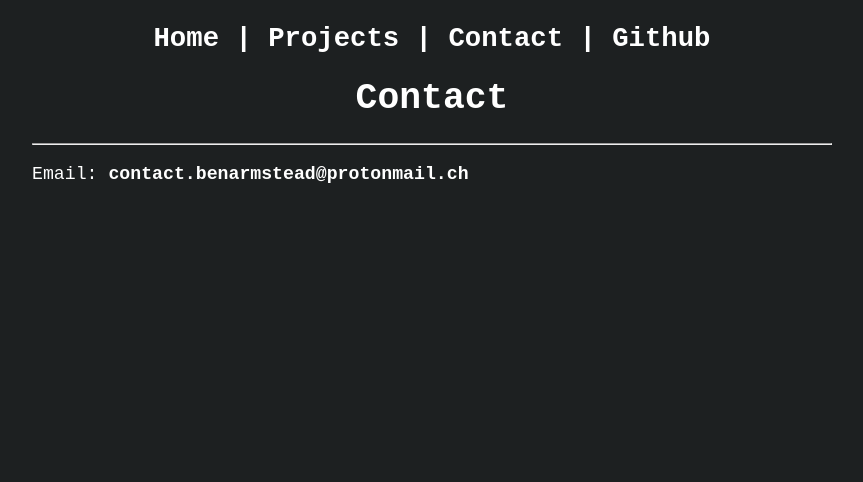
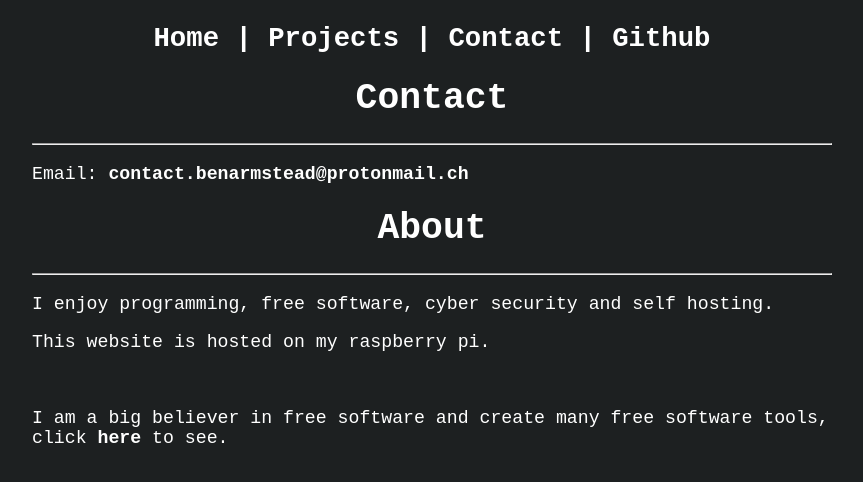
Before and after one commit to throwaway1037/Website, a plain HTML site: page src/pages/contact.html in a window 1280 px wide. Shown: the whole page, without its empty margins (208-1071 px from the left). Drawn offline with Linux system fonts and the light colour scheme.

Commit message:
Change contact page

```diff
--- a/src/pages/contact.html
+++ b/src/pages/contact.html
@@ -16,6 +16,13 @@
     			<h1>Contact</h1>
 			<hr>
 			<p>Email: <a href="mailto:contact.benarmstead@protonmail.ch"><b>contact.benarmstead@protonmail.ch</b></a> </p>
+
+			<h1>About</h1>
+			<hr>
+			<p>I enjoy programming, free software, cyber security and self hosting.</p>
+			<p>This website is hosted on my raspberry pi.</p><br>
+			<p>I am a big believer in free software and create many free software tools, click <a href="https://benarmstead.co.uk/pages/projects.html">here</a> to see.</p>
+
 		<div>
 	</body>
 </html>
```
